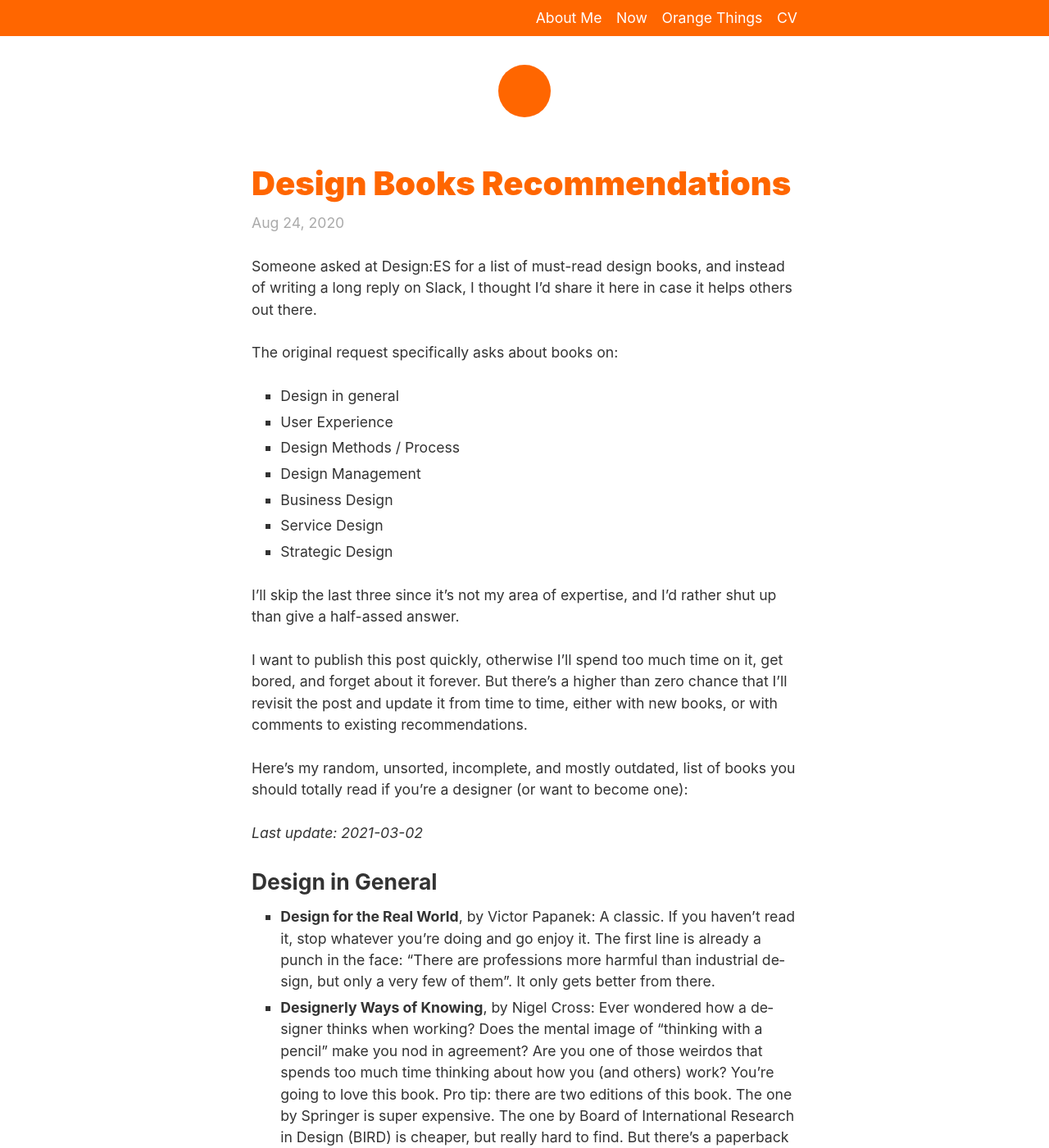
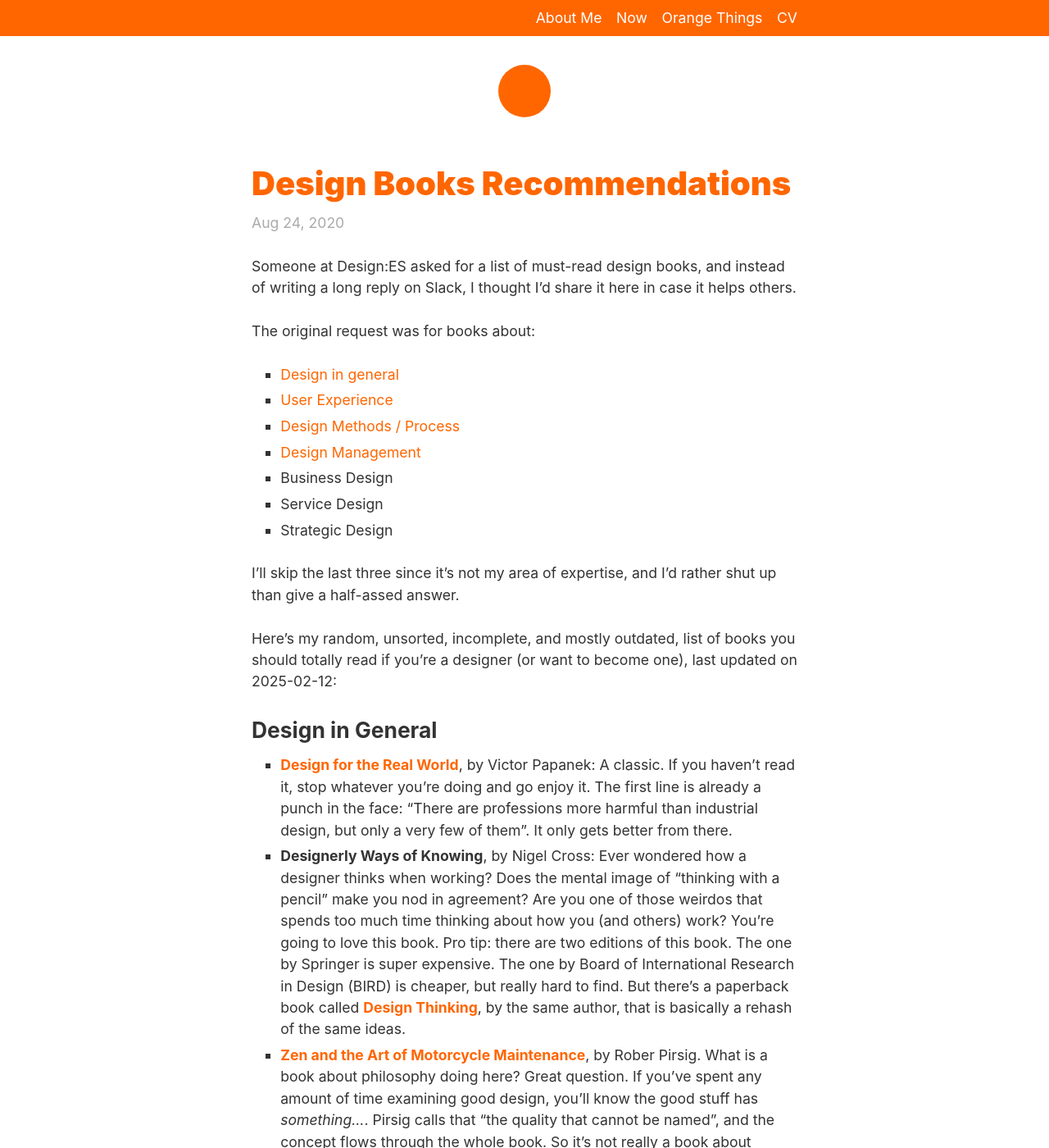
Before and after one commit to bomberstudios/me, a Jekyll site: the page built from _posts/2020-08-24-design-books-recommendations.md, in a window 1280 px wide and 1400 px high. Shown: the whole window at 82% size. Built offline with Jekyll 4.4.1, drawn with Linux system fonts in a browser that asks for light colours; a style sheet for code colours, icons or effects is not loaded; some of the changed text lies outside the part shown.

Commit message:
Updated design books post

```diff
--- a/_posts/2020-08-24-design-books-recommendations.md
+++ b/_posts/2020-08-24-design-books-recommendations.md
@@ -4,56 +4,51 @@
 tags: design, books
 ---
 
-Someone asked at Design:ES for a list of must-read design books, and instead of writing a long reply on Slack, I thought I'd share it here in case it helps others out there.
+Someone at Design:ES asked for a list of must-read design books, and instead of writing a long reply on Slack, I thought I'd share it here in case it helps others.
 
-The original request specifically asks about books on:
+The original request was for books about:
 
-- Design in general
-- User Experience
-- Design Methods / Process
-- Design Management
+- [Design in general](#design-in-general)
+- [User Experience](#user-experience)
+- [Design Methods / Process](#design-methods)
+- [Design Management](#design-management)
 - Business Design
 - Service Design
 - Strategic Design
 
 I'll skip the last three since it's not my area of expertise, and I'd rather shut up than give a half-assed answer.
 
-I want to publish this post quickly, otherwise I'll spend too much time on it, get bored, and forget about it forever. But there's a higher than zero chance that I'll revisit the post and update it from time to time, either with new books, or with comments to existing recommendations.
-
-Here's my random, unsorted, incomplete, and mostly outdated, list of books you should totally read if you're a designer (or want to become one):
-
-_Last update: 2021-03-02_
+Here's my random, unsorted, incomplete, and mostly outdated, list of books you should totally read if you're a designer (or want to become one), last updated on 2025-02-12:
 
 ## Design in General
 
-- **Design for the Real World**, by Victor Papanek: A classic. If you haven't read it, stop whatever you're doing and go enjoy it. The first line is already a punch in the face: "There are professions more harmful than industrial design, but only a very few of them". It only gets better from there.
-- **Designerly Ways of Knowing**, by Nigel Cross: Ever wondered how a designer thinks when working? Does the mental image of "thinking with a pencil" make you nod in agreement? Are you one of those weirdos that spends too much time thinking about how you (and others) work? You're going to love this book. Pro tip: there are two editions of this book. The one by Springer is super expensive. The one by Board of International Research in Design (BIRD) is cheaper, but really hard to find. But there's a paperback book called "Design Thinking", by the same author, that is basically a rehash of the same ideas.
-- **Zen and the Art of Motorcycle Maintenance**, by Rober Pirsig. What is a book about philosophy doing here? Great question. If you've spent any amount of time examining good design, you'll know the good stuff has _something..._. Pirsig calls that "the quality that cannot be named", and the concept flows through the whole book. So it's not really a book about philosophy. Or maybe it is, after all.
-- **Dios lo ve**, by Óscar Tusquets. An architecture book that is also a philosophy book, which also talks about that "quality that cannot be named".
-- **Universal Principles of Design**, by William Lindwell. This is a no brainer, even if you're not a designer. It is a compendium of principles that apply, not only to design, but to Art, Architecture, Engineering, Marketing... If you're an experienced designer you probably know all this stuff, but it's still useful as a refresher / conversation starter. Also, if you're a self-taught designer, you'll finally learn the name of some of the things you learnt along the way. The only negative point, if I have to mention one, is that the book does not go into any depth about the principles. But with a whole internet to search for more stuff on any topic, I appreciate the brevity.
-- **100 Things Every Designer Needs to Know About People**, by Susan Weinschenk: For some reason this book gets a really bad rap. Maybe because it was published at the peak of the “Neuro-design” hype, and the author published a book called “Neuro Web Design” a few years earlier? I don’t know. Anyway, it’s a pretty good book, and a great introduction to human-centered design and psychology if you’re a designer that works in other areas and are intrigued by UX. And even if you're not, there's a lot of common sense advice in it that is useful for all areas of design.
-- **Design for Hackers: Reverse Engineering Beauty**, by David Kadavy: I always recommend this book to developers and engineers who want to get closer to the design discipline. But the truth is it's a great primer for anyone who's getting started in design (especially if you're a self-taught designer).
-- **Designing Information, Human Factors and Common Sense in Information Design**, by Joel Katz
-- **Interaction of Color**, by Josef Albers
-- **The Art of Looking Sideways**, by Alan Fletcher
-- **In Praise of Shadows**, by Junichiro Tanizaki
-- **Wabi-Sabi for Artists, Designers, Poets & Philosophers**, by Leonard Koren
-- **Detail in Typography**, by Jost Hochuli: This book is absolutely delicious. If you ever need an argument to convince people of the need to have physical books, this is it. It's a small book, but it oozes quality and attention to detail (how appropriate, right?). It also contains one of the best explanations ever of how to properly kern typography.
+- [**Design for the Real World**](https://amzn.to/4hVs5UI), by Victor Papanek: A classic. If you haven't read it, stop whatever you're doing and go enjoy it. The first line is already a punch in the face: "There are professions more harmful than industrial design, but only a very few of them". It only gets better from there.
+- **Designerly Ways of Knowing**, by Nigel Cross: Ever wondered how a designer thinks when working? Does the mental image of "thinking with a pencil" make you nod in agreement? Are you one of those weirdos that spends too much time thinking about how you (and others) work? You're going to love this book. Pro tip: there are two editions of this book. The one by Springer is super expensive. The one by Board of International Research in Design (BIRD) is cheaper, but really hard to find. But there's a paperback book called [**Design Thinking**](https://amzn.to/41dbvKs), by the same author, that is basically a rehash of the same ideas.
+- [**Zen and the Art of Motorcycle Maintenance**](https://amzn.to/3WZJ4Nw), by Rober Pirsig. What is a book about philosophy doing here? Great question. If you've spent any amount of time examining good design, you'll know the good stuff has _something..._. Pirsig calls that "the quality that cannot be named", and the concept flows through the whole book. So it's not really a book about philosophy. Or maybe it is, after all.
+- [**Dios lo ve**](https://amzn.to/4hU6JXH), by Óscar Tusquets. An architecture book that is also a philosophy book, which also talks about that "quality that cannot be named".
+- [**Universal Principles of Design**](https://amzn.to/4jSIJWL), by William Lindwell. This is a no brainer, even if you're not a designer. It is a compendium of principles that apply, not only to design, but to Art, Architecture, Engineering, Marketing... If you're an experienced designer you probably know all this stuff, but it's still useful as a refresher / conversation starter. Also, if you're a self-taught designer, you'll finally learn the name of some of the things you learnt along the way. The only negative point, if I have to mention one, is that the book does not go into any depth about the principles. But with a whole internet to search for more stuff on any topic, I appreciate the brevity.
+- [**100 Things Every Designer Needs to Know About People**](https://amzn.to/42Uglh0), by Susan Weinschenk: For some reason this book gets a really bad rap. Maybe because it was published at the peak of the “Neuro-design” hype, and the author published a book called “Neuro Web Design” a few years earlier? I don’t know. Anyway, it’s a pretty good book, and a great introduction to human-centered design and psychology if you’re a designer that works in other areas and are intrigued by UX. And even if you're not, there's a lot of common sense advice in it that is useful for all areas of design.
+- [**Design for Hackers: Reverse Engineering Beauty**](https://amzn.to/42StB5G), by David Kadavy: I always recommend this book to developers and engineers who want to get closer to the design discipline. But the truth is it's a great primer for anyone who's getting started in design (especially if you're a self-taught designer).
+- [**Interaction of Color**](https://amzn.to/42Ri9XS), by Josef Albers
+- [**Wabi-Sabi for Artists, Designers, Poets & Philosophers**](https://amzn.to/3QfXHsb), by Leonard Koren
+- [**Detail in Typography**](https://editions-b42.com/en/produit/detail-in-typography/), by Jost Hochuli: This book is absolutely delicious. If you ever need an argument to convince people of the need to have physical books, this is it. It's a small book, but it oozes quality and attention to detail (how appropriate, right?). It also contains one of the best explanations ever of how to properly kern typography.
 - **The Elements of Typographic Style**, by Robert Bringhurst
-- **Design is a Job**, by Mike Monteiro
+- [**Design is a Job**](https://amzn.to/40UP3UU), by Mike Monteiro
+- [**Why Design is Hard**](https://amzn.to/4hBqUda), by Scott Berkun. A short, juicy book that explains why design is hard. It's a very therapeutic read if you're a designer and want to understand where many of your frustrations come from. It's also a great read if you're not a designer, but work with designers and want to understand why they're always so grumpy.
+- [**How Design Makes The World**](https://amzn.to/4jTewGZ), by Scott Berkun. A great book to understand the impact of design in the world, way more accessible than "Design for the Real World".
 
 ## User Experience
 
-- **The Design of Everyday Things**, by Donald Norman: A seminal work on user experience, from an industrial design standpoint. Yet 90% of the content applies to digital design. It's one of those books where immediately after reading it, you think: "well, that was pretty obvious" (to make that clear: that’s a compliment in my book).
-- **Don’t make me think**, by Steve Krug
-- **Designing for Interaction**, by Dan Saffer
-- **Seductive Interaction Design**, by Stephen P. Anderson
+- [**The Design of Everyday Things**](https://amzn.to/4jRQxrD), by Donald Norman: A seminal work on user experience, from an industrial design standpoint. Yet 90% of the content applies to digital design. It's one of those books where immediately after reading it, you think: "well, that was pretty obvious" (to be 100% clear: that’s a compliment).
+- [**Universal Principles of UX**](https://amzn.to/4gD5ISW), by Irene Pereyra. Similar in spirit to its "Universal Principler of Design" counterpart, but focused on UX. Again, don't expect to become a UX expert by reading this book, but it's a great starting point (and a great refresher if you're an experienced designer).
+- [**Designing for Interaction**](https://amzn.to/4b0BV5u), by Dan Saffer
+- [**Seductive Interaction Design**](https://amzn.to/4aZ2F6n), by Stephen P. Anderson
 - **Just Enough Research**, by Erika Hall: A superb intro to user research. Read it, and you will know enough about UX Research to not embarrass yourself talking about it. A must read if you work with researchers.
 - **Badass: Making Users Awesome**, by Kathy Sierra
 
 ## Design Methods
 
-- **Universal Methods of Design**, by Bella Martin and Bruce Hanington
+- [**Universal Methods of Design**](https://amzn.to/41d6DF0), by Bella Martin and Bruce Hanington
 - [**How do you design?**](http://www.dubberly.com/articles/how-do-you-design.html), by Hugh Dubberly
 - **User Story Mapping**, by Jeff Patton
 - **Communicating Design**, by Dan M. Brown
@@ -63,6 +58,8 @@
 
 ## Design Management
 
+- **Org Design for Design Orgs**, by Peter Merholz and Kristin Skinner
+- [**Liftoff! Practical Design Leadership to Elevate Your Team, Your Organization, and You**](https://amzn.to/4aZt185), by Chris Avore and Russ Unger
 - **Designing Together**, by Dan M. Brown
 - **Lean from the Trenches: Managing Large-Scale Projects with Kanban**, by Henrik Kniberg: Yes, this is a development book. Shut up and go read it.
 - **Managing Humans**, by Michael Lopp
--- a/assets/css/style.css
+++ b/assets/css/style.css
@@ -33,7 +33,6 @@
     "Segoe UI Emoji", "Apple Color Emoji", Roboto, Helvetica, Arial, sans-serif;
   font-size: 1.1em;
   line-height: 1.5;
-  hyphens: auto;
   color: var(--text-color);
   background-color: var(--bg-color);
   min-height: 100vh;
```
